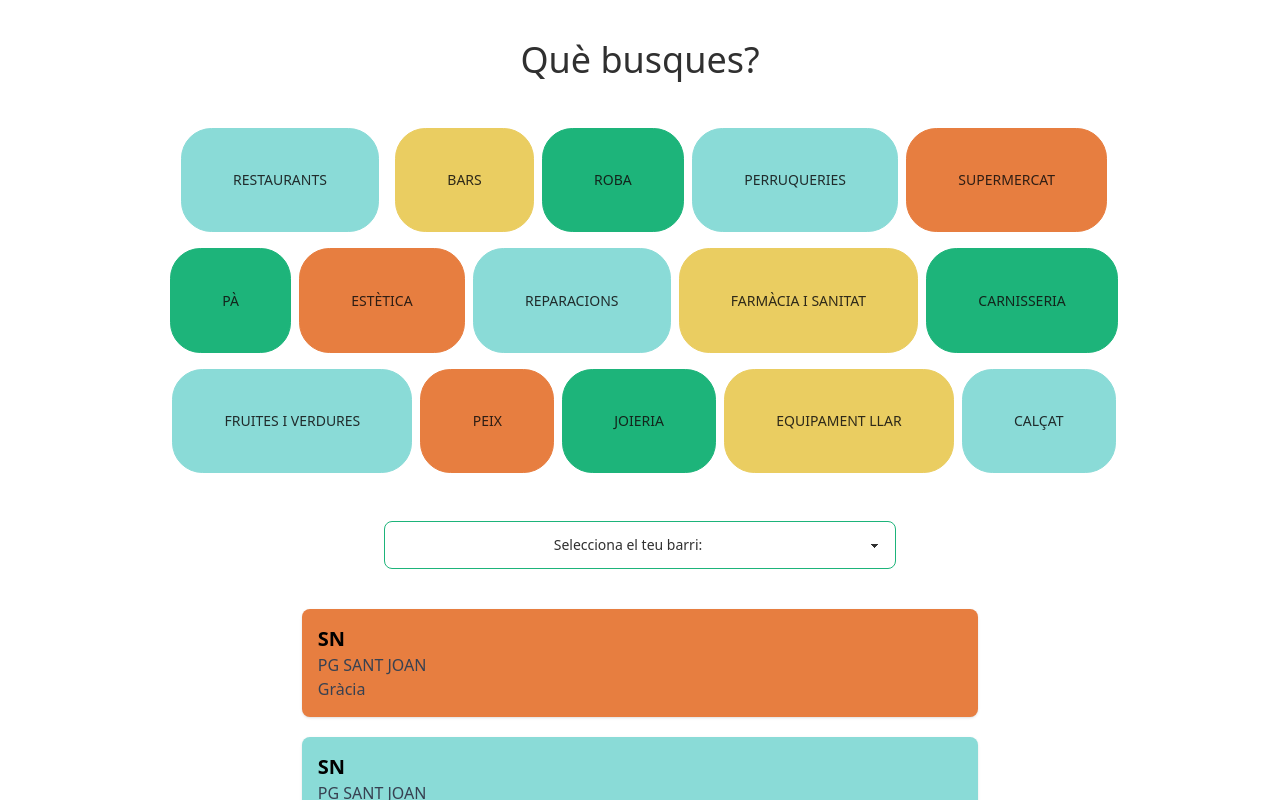
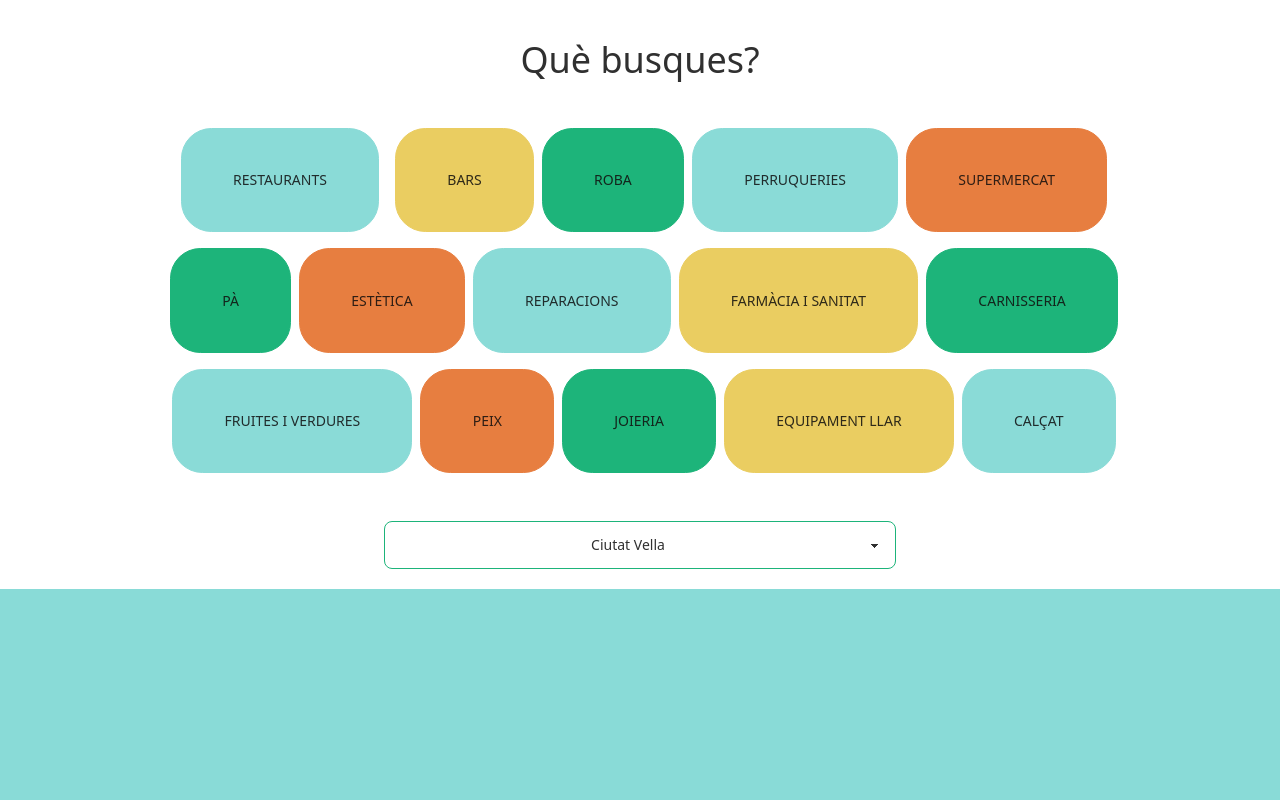
Before and after one commit to missvader/HACKATON_TECH4GOOD_TEAM3, a React (Vite) app in the folder frontend/: page /search in a window 1280 px wide. Built offline with nearby package versions, Linux system fonts and the light colour scheme; data requests are answered from the project's data file.

Commit message:
add context and filter by barrio

```diff
--- a/frontend/src/components/ComericoCards.jsx
+++ b/frontend/src/components/ComericoCards.jsx
@@ -1,16 +1,8 @@
-import { useState, useEffect } from "react";
+import React, { useContext } from "react";
+import ComerciosContext from "../context/ComerciosContext";
 
 const ComercioCards = () => {
-  const [data, setData] = useState([]);
-  useEffect(() => {
-    async function fetchData() {
-      const response = await fetch("http://localhost:3000/data");
-      const data = await response.json();
-      console.log(data);
-      setData(data);
-    }
-    fetchData();
-  }, []);
+  const { filteredData } = useContext(ComerciosContext);
 
   const colorClasses = [
     "bg-accent",
@@ -22,7 +14,7 @@ const ComercioCards = () => {
   return (
     <>
       <div className="cards gap-4 mt-5 col-span-2">
-        {data.map((data, index) => (
+        {filteredData.map((data, index) => (
           <div
             className={`bg-accent p-4 shadow mt-5 rounded-lg ${
               colorClasses[index % colorClasses.length]
--- a/frontend/src/components/SelectList.jsx
+++ b/frontend/src/components/SelectList.jsx
@@ -1,6 +1,14 @@
+import ComerciosContext from "../context/ComerciosContext";
+import { useContext } from "react";
+
 const SelectList = () => {
+  const { selectedOption, handleOptionChange } = useContext(ComerciosContext);
   return (
-    <select className="select select-bordered border-primary w-full max-w-lg mt-5">
+    <select
+      className="select select-bordered border-primary w-full max-w-lg mt-5"
+      value={selectedOption}
+      onChange={handleOptionChange}
+    >
       <option disabled selected className="text-center">
         Selecciona el teu barri:
       </option>
--- /dev/null
+++ b/frontend/src/context/ComerciosContext.jsx
@@ -0,0 +1,36 @@
+import React, { createContext, useState, useEffect } from "react";
+
+const ComerciosContext = createContext();
+
+export const ComerciosProvider = ({ children }) => {
+  const [selectedOption, setSelectedOption] = useState("");
+  const [data, setData] = useState([]);
+
+  useEffect(() => {
+    async function fetchData() {
+      const response = await fetch("http://localhost:3000/data");
+      const data = await response.json();
+      console.log(data);
+      setData(data);
+    }
+    fetchData();
+  }, []);
+
+  const filteredData = data.filter(
+    (item) => item.nomDistricte === selectedOption
+  );
+
+  const handleOptionChange = (event) => {
+    setSelectedOption(event.target.value);
+  };
+
+  return (
+    <ComerciosContext.Provider
+      value={{ selectedOption, handleOptionChange, filteredData }}
+    >
+      {children}
+    </ComerciosContext.Provider>
+  );
+};
+
+export default ComerciosContext;
--- a/frontend/src/main.jsx
+++ b/frontend/src/main.jsx
@@ -2,6 +2,7 @@ import React from "react";
 import ReactDOM from "react-dom/client";
 import Router from "./Router/Router";
 import "./index.css";
+import { ComerciosProvider } from "./context/ComerciosContext";
 
 function App() {
   return <Router />;
@@ -11,6 +12,8 @@ export default App;
 
 ReactDOM.createRoot(document.getElementById("root")).render(
   <React.StrictMode>
-    <App />
+    <ComerciosProvider>
+      <App />
+    </ComerciosProvider>
   </React.StrictMode>
 );
```
